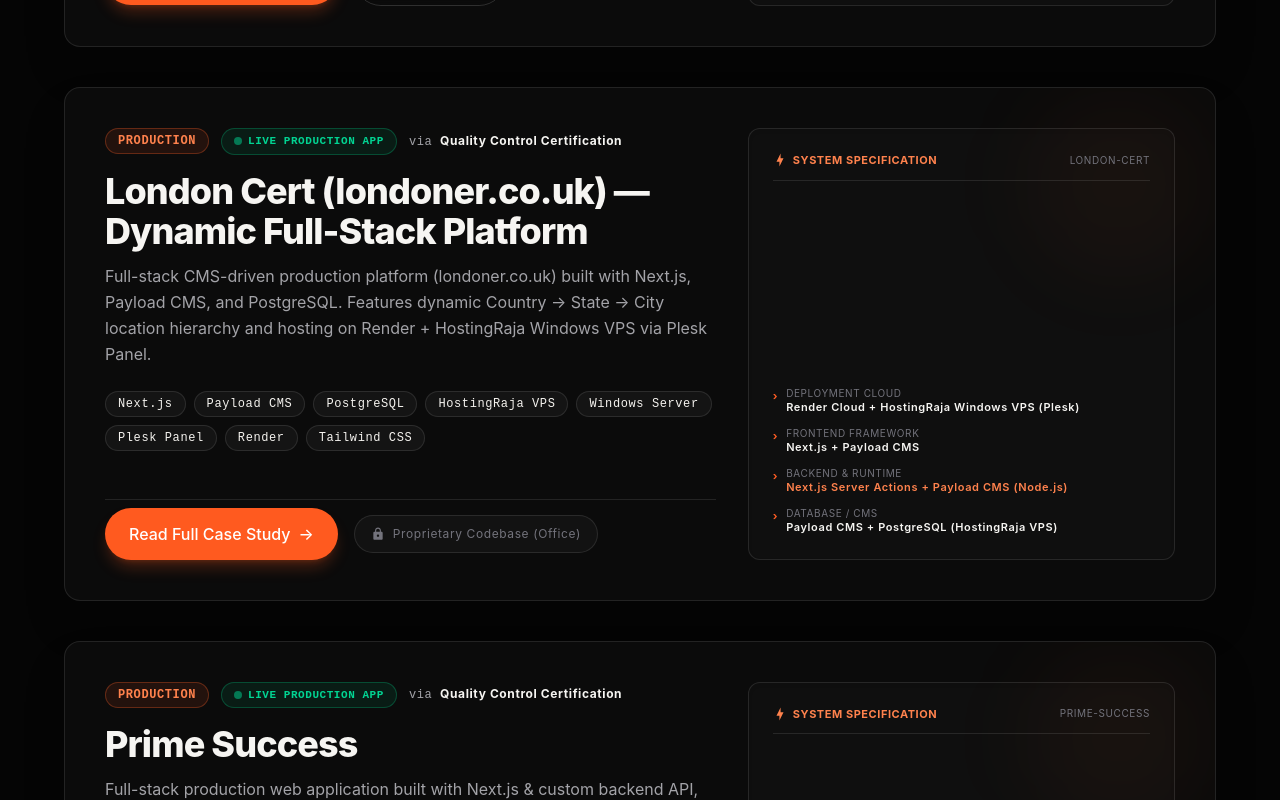
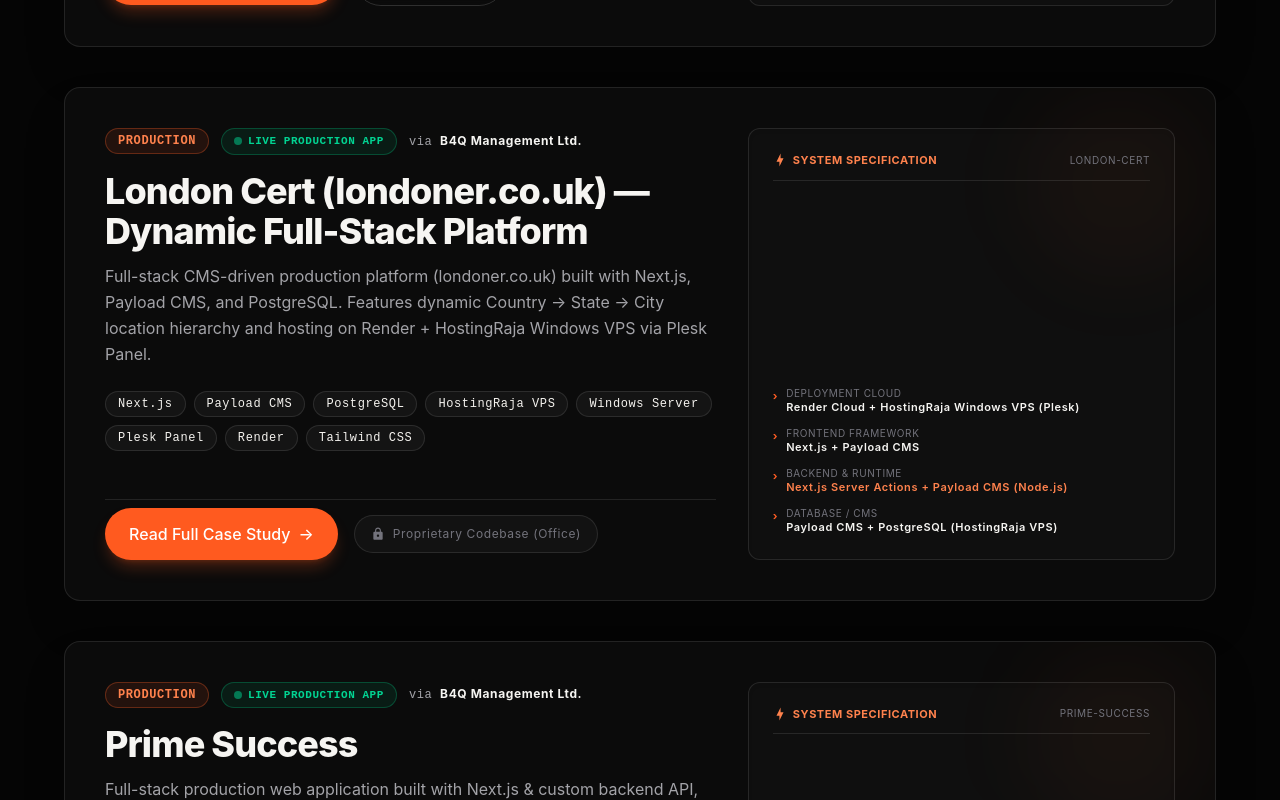
Before and after one commit to Kunal-Gupta28/Portfolio-website, a Next.js app: page /projects in a window 1280 px wide. Shown: the part 1340-2140 px from the top of the page. Built offline with nearby package versions, Linux system fonts and the light colour scheme; no server answers.

Commit message:
refactor: update company references to B4Q Management Ltd. and make project modal company dynamic

```diff
--- a/src/components/projects/ProjectModal.jsx
+++ b/src/components/projects/ProjectModal.jsx
@@ -135,7 +135,7 @@ export default function ProjectModal({ project, onClose }) {
                   <path d="M18 8h-1V6c0-2.76-2.24-5-5-5S7 3.24 7 6v2H6c-1.1 0-2 .9-2 2v10c0 1.1.9 2 2 2h12c1.1 0 2-.9 2-2V10c0-1.1-.9-2-2-2zm-6 9c-1.1 0-2-.9-2-2s.9-2 2-2 2 .9 2 2-.9 2-2 2zm3.1-9H8.9V6c0-1.71 1.39-3.1 3.1-3.1 1.71 0 3.1 1.39 3.1 3.1v2z" />
                 </svg>
                 <span>Proprietary Production Codebase</span>
-                <span className="text-[#ff824d] font-bold">• Quality Control Certification</span>
+                <span className="text-[#ff824d] font-bold">• {project.company || "B4Q Management Ltd."}</span>
               </div>
             )}
           </div>
--- a/src/data/portfolioData.js
+++ b/src/data/portfolioData.js
@@ -36,7 +36,7 @@ export const bioData = {
 export const experienceData = [
   {
     role: "Full Stack Developer",
-    company: "Quality Control Certification",
+    company: "B4Q Management Ltd.",
     period: "July 2026 – Present (Ongoing)",
     location: "Delhi, India",
     description:
--- a/src/data/projectsData.js
+++ b/src/data/projectsData.js
@@ -71,7 +71,7 @@ This project highlights real-time WebSocket communication, payment gateway integ
     id: "london-cert",
     title: "London Cert (londoner.co.uk) — Dynamic Full-Stack Platform",
     description: "Full-stack CMS-driven production platform (londoner.co.uk) built with Next.js, Payload CMS, and PostgreSQL. Features dynamic Country → State → City location hierarchy and hosting on Render + HostingRaja Windows VPS via Plesk Panel.",
-    longDescription: `London Cert (londoner.co.uk) is a full-stack, CMS-driven production platform built for Quality Control Certification to automate SEO-focused certification page creation across global standards, industries, and locations.
+    longDescription: `London Cert (londoner.co.uk) is a full-stack, CMS-driven production platform built for B4Q Management Ltd. to automate SEO-focused certification page creation across global standards, industries, and locations.
 
 Key Highlights & Architecture:
 • Rebuilt legacy website into a modern full-stack Next.js application integrated with Payload CMS
@@ -93,7 +93,7 @@ Key Highlights & Architecture:
     github: null,
     live: null,
     isProprietary: true,
-    company: "Quality Control Certification",
+    company: "B4Q Management Ltd.",
     videoDemo: "",
     category: "Production",
     hasApiDependency: true,
@@ -124,7 +124,7 @@ Key Highlights & Architecture:
     github: null,
     live: null,
     isProprietary: true,
-    company: "Quality Control Certification",
+    company: "B4Q Management Ltd.",
     videoDemo: "",
     category: "Production",
     hasApiDependency: true,
@@ -133,8 +133,8 @@ Key Highlights & Architecture:
   {
     id: "qccertification",
     title: "QCCertification Portal",
-    description: "Core production web portal for Quality Control Certification built with Next.js component architecture, reusable templates, responsive layouts, and Core Web Vitals SEO optimization.",
-    longDescription: `QCCertification is the primary production web portal engineered for Quality Control Certification to support ISO standards and compliance workflows.
+    description: "Core production web portal for B4Q Management Ltd. built with Next.js component architecture, reusable templates, responsive layouts, and Core Web Vitals SEO optimization.",
+    longDescription: `QCCertification is the primary production web portal engineered for B4Q Management Ltd. to support ISO standards and compliance workflows.
 
 Key Highlights & Architecture:
 • Engineered Next.js frontend application to support ISO certification workflows and compliance standards
@@ -151,7 +151,7 @@ Key Highlights & Architecture:
     github: null,
     live: null,
     isProprietary: true,
-    company: "Quality Control Certification",
+    company: "B4Q Management Ltd.",
     videoDemo: "",
     category: "Production",
     hasApiDependency: false,
```
Also changed, not shown: 1 other file (tests, documents, lock files or other folders).
